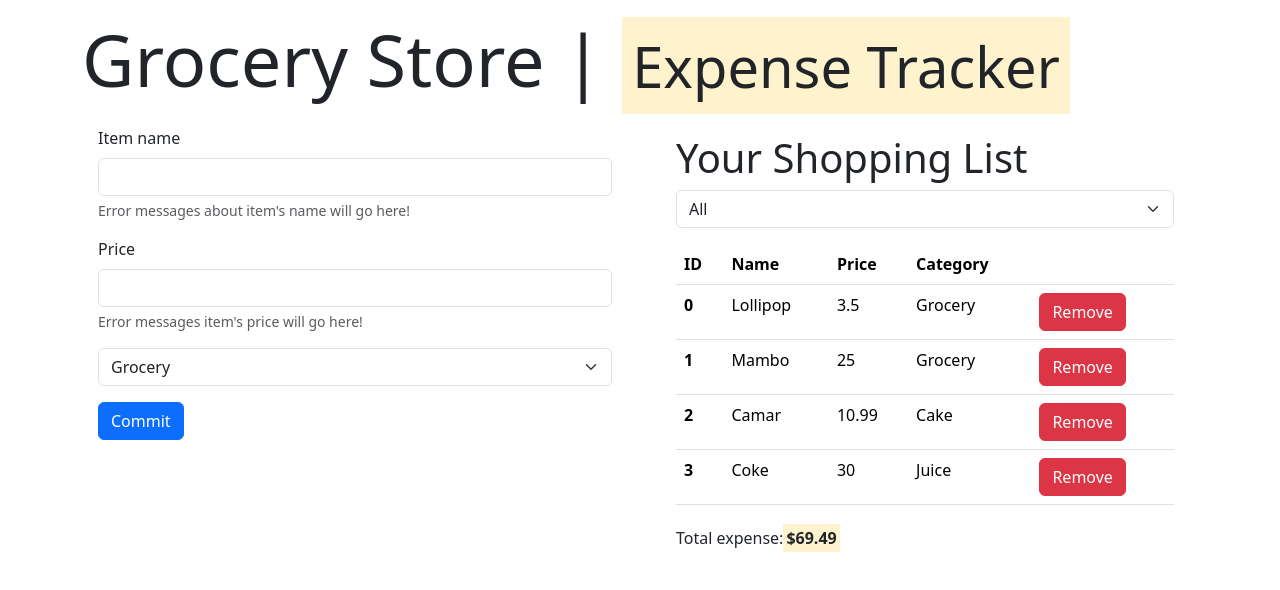
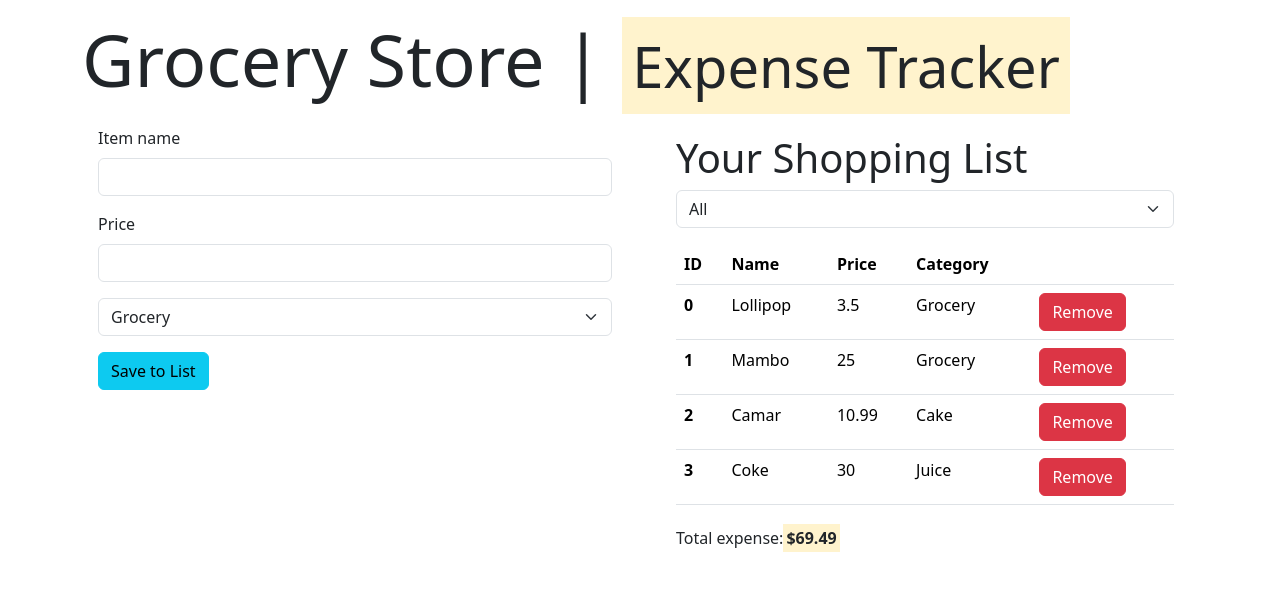
Before and after one commit to 47leonel-wabo/grocery-expenses, a React (Vite) app: page / in a window 1280 px wide. Shown: the top 590 px of the page. Built offline with nearby package versions, Linux system fonts and the light colour scheme.

Commit message:
Form input validation

```diff
--- a/src/App.tsx
+++ b/src/App.tsx
@@ -47,7 +47,10 @@ function App() {
       </h1>
       <div className="row">
         <div className="col-6">
-          <ExpenseForm categories={categories} />
+          <ExpenseForm
+            categories={categories}
+            saveExpense={(item) => console.log(item)}
+          />
         </div>
         <div className="col-6">
           <ShoppingList
--- a/src/components/ExpenseForm.tsx
+++ b/src/components/ExpenseForm.tsx
@@ -1,44 +1,81 @@
-import { useForm } from "react-hook-form";
+import { zodResolver } from "@hookform/resolvers/zod";
+import { FieldValues, useForm } from "react-hook-form";
+import { z } from "zod";
 import CategorySelector from "./CategorySelector";
 
 interface Props {
   categories: string[];
+  saveExpense: (item: Expense) => void;
 }
 
-const ExpenseForm = ({ categories }: Props) => {
-  const {} = useForm();
+interface Expense {
+  name: string;
+  price: number;
+  category: "Grocery" | "Cake" | "Juice";
+}
+
+const formSchema = z.object({
+  name: z
+    .string({ required_error: "(Required) Provide item's name" })
+    .min(4, { message: "At least 4 characters for item's name" })
+    .max(20, { message: "Not more than 20 character for item's name" }),
+  price: z.number({ required_error: "(Required) item's price" }),
+  category: z
+    .string()
+    .refine((val) => ["Grocery", "Cake", "Juice"].includes(val)),
+});
+
+const ExpenseForm = ({ categories, saveExpense }: Props) => {
+  const {
+    handleSubmit,
+    register,
+    formState: { errors },
+  } = useForm({
+    resolver: zodResolver(formSchema),
+  });
+
+  const onSubmit = (data: FieldValues) => {
+    console.log(data);
+  };
+
   return (
     <div className="p-3">
-      <form>
+      <form onSubmit={handleSubmit(onSubmit)}>
         <div className="mb-3">
           <label htmlFor="itemName" className="form-label">
             Item name
           </label>
           <input
+            {...register("name")}
             type="text"
             className="form-control"
             id="itemName"
             aria-describedby="itemNameMessage"
           />
-          <div id="itemNameMessage" className="form-text">
-            Error messages about item's name will go here!
-          </div>
+          {errors.name && (
+            <p id="itemNameMessage" className="form-text text-danger">
+              Name error
+            </p>
+          )}
         </div>
         <div className="mb-3">
           <label htmlFor="itemPrice" className="form-label">
             Price
           </label>
           <input
+            {...register("price")}
             type="number"
             className="form-control"
             id="itemPrice"
             aria-describedby="itemPriceMessage"
           />
-          <div id="itemPriceMessage" className="form-text">
-            Error messages item's price will go here!
+          {errors.price && (
+            <div id="itemPriceMessage" className="form-text text-danger">
+              Price error
             </div>
+          )}
         </div>
-        {
+
         <CategorySelector
           utility="registering"
           items={categories}
@@ -46,9 +83,14 @@ const ExpenseForm = ({ categories }: Props) => {
             console.log("selected category", category);
           }}
         />
-        }
-        <button type="submit" className="btn btn-primary">
-          Commit
+
+        {errors.category && (
+          <p id="itemCategoryMessage" className="form-text text-danger">
+            Category error
+          </p>
+        )}
+        <button type="submit" className="btn btn-info">
+          Save to List
         </button>
       </form>
     </div>
```
Lines whose indentation alone changed are shown as unchanged.
